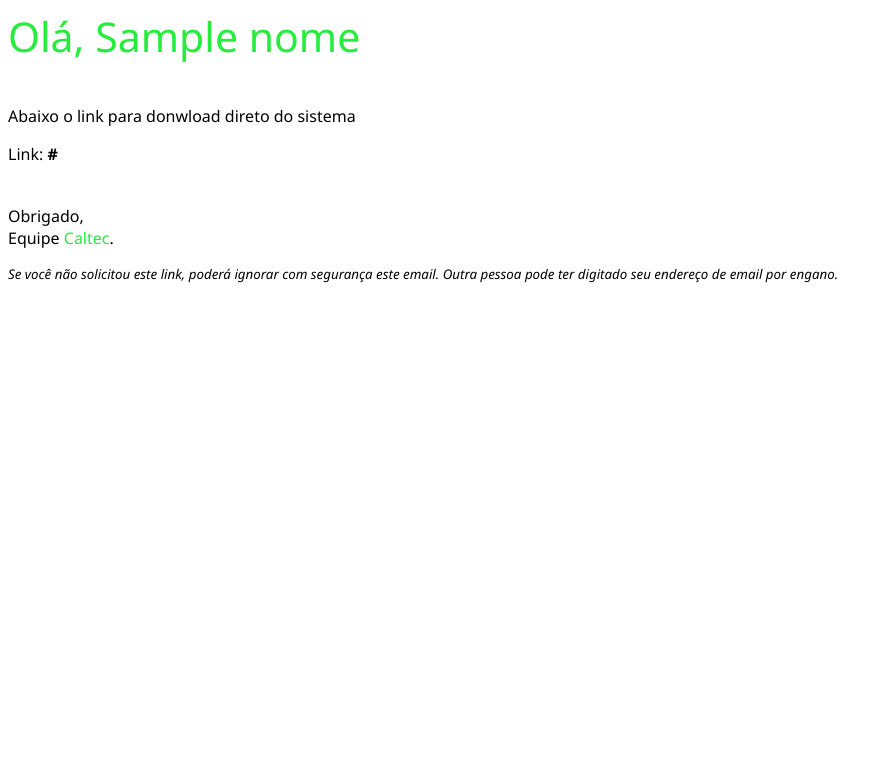
After one commit to ryanbsdeveloper/Caltec-dev, a Django app: template logs/templates/send_email.html in a window 1280 px wide. The commit adds this page. Shown: the top 783 px of the page, without its empty margins (0-891 px from the left). Run offline with Django 3.2, Linux system fonts and the light colour scheme; the template is opened without the code that fills it: most values are stand-ins (such as "Sample title", 1, 10 or a date in 2020).

Commit message:
Update 1 part

```diff
--- a/logs/templates/app.html
+++ b/logs/templates/app.html
@@ -4,7 +4,7 @@
 
 {% block conteudo %}
     <section class="content" id='two'>
-        <h4>Informe o e-mail da sua conta para receber o link do download do Software.</h4>
+        <h4 style='width:90%'>Informe o e-mail da sua conta para receber o link do download do Software.</h4>
         <form method="post">{% csrf_token %}
             <br>
             <br>
--- a/logs/templates/app_send.html
+++ b/logs/templates/app_send.html
@@ -1,11 +1,11 @@
 {% extends 'html/base.html' %}
 
-{% block titulo %} <h3>Baixar o Software <i class="fa-solid fa-download"></i></h3>{% endblock titulo %}
+{% block titulo %} <h3>Link enviado!</h3>{% endblock titulo %}
 
 {% block conteudo %}
     <section class="content" id='two'>
         <i class="fa-solid fa-paper-plane"></i>
-        <h1>O link de donwload foi enviado para: <span class='email'>{{email}}</span></h1>
+        <h1>O link para donwload do sistema foi enviado para: <span class='email'>{{email}}</span></h1>
     </section>
 {% endblock conteudo %}
 
--- /dev/null
+++ b/logs/templates/send_email.html
@@ -0,0 +1,51 @@
+<html>
+    <head>
+        <style>
+            body{
+                font-family: 'Segoe UI',Tahoma,Verdana,Arial,sans-serif;
+                        }
+            p {
+                display: block;
+                margin-block-start: 1em;
+                margin-block-end: 1em;
+                margin-inline-start: 0px;
+                margin-inline-end: 0px;
+            }
+            h5{
+                font-family:helvetica;
+                color:black;
+            }
+            h3 {
+                font-weight: 100;
+                padding: 0;
+                font-family: 'Segoe UI Light','Segoe UI','Helvetica Neue Medium',Arial,sans-serif;
+                font-size: 41px;
+                color: #26ec3e;
+            }
+            a {
+                color: #26ec3e;
+                text-decoration: none;
+            }
+            i {
+                font-style: italic;
+            }
+
+        </style>
+    </head>
+
+    <body>
+        <h3>Olá, {{nome}}</h3>
+
+        <label>Abaixo o link para donwload direto do sistema</label>
+
+        <p>Link: <strong>{{link}}</strong></p>
+
+        <p style='margin-top:40px'>Obrigado,<br>
+            Equipe <a href="https://www.caltecbalancas.com.br/" style='color: #26ec3e;'>Caltec</a>.</p>
+        <p>
+            <small>
+                <i>Se você não solicitou este link, poderá ignorar com segurança este email. Outra pessoa pode ter digitado seu endereço de email por engano.</i>
+            </small>
+        </p>
+    </body>
+</html>
--- a/templates/static/style.css
+++ b/templates/static/style.css
@@ -139,7 +139,7 @@ label[for='bt_menu']:hover {
     .menu {
         margin-left: -110%;
         transition: all .4s;
-        height: 100%;
+        height: 89%;
         position: fixed;
         z-index: 1;
         background: #ffffff96;
@@ -277,7 +277,6 @@ p>a {
 
 #two {
     align-items: center;
-    width: auto;
 }
 
 p {
@@ -356,6 +355,7 @@ i.fa-solid.fa-check {
     font-size: 50px;
     color: #2ad12b;
 }
+
 i.fa-solid.fa-paper-plane {
     font-size: 50px;
     color: #000000;
@@ -365,7 +365,7 @@ i.fa-solid.fa-paper-plane {
     color: #25d227;
     margin-bottom: 1em;
     font-variant-caps: normal;
-    font-size: 16px;
+    font-size: smaller;
 }
 h2 {
     font-variant-caps: all-petite-caps;
```
Also changed, not shown: Caltec/settings.py (+7 -0 lines), logs/views.py (+17 -3 lines).
